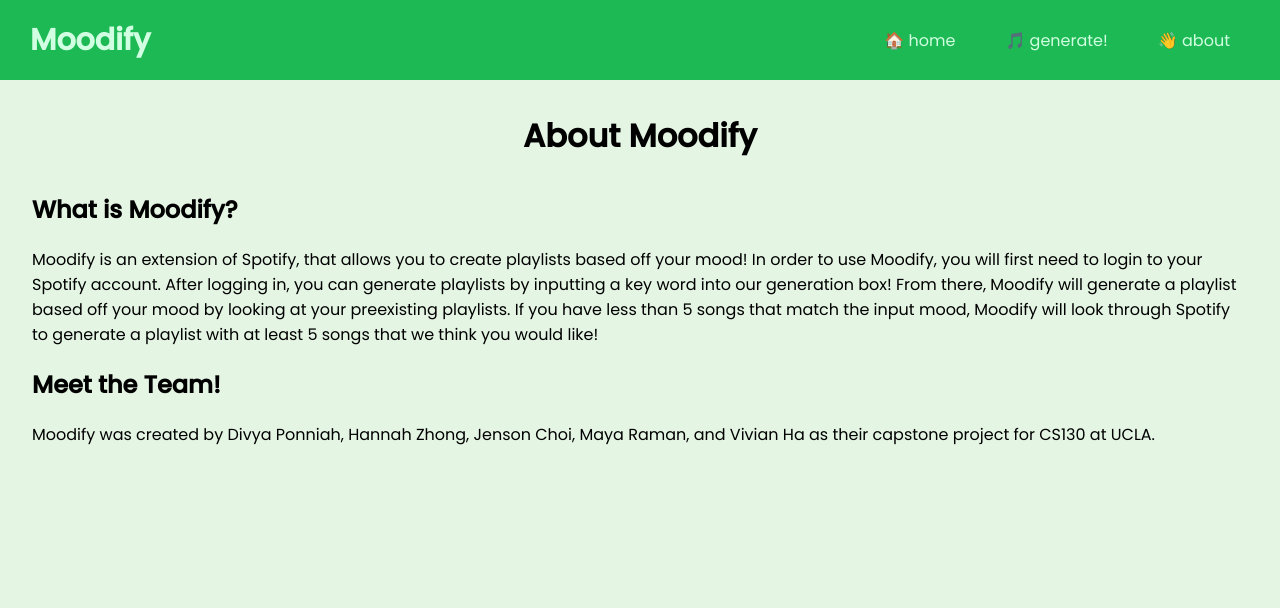
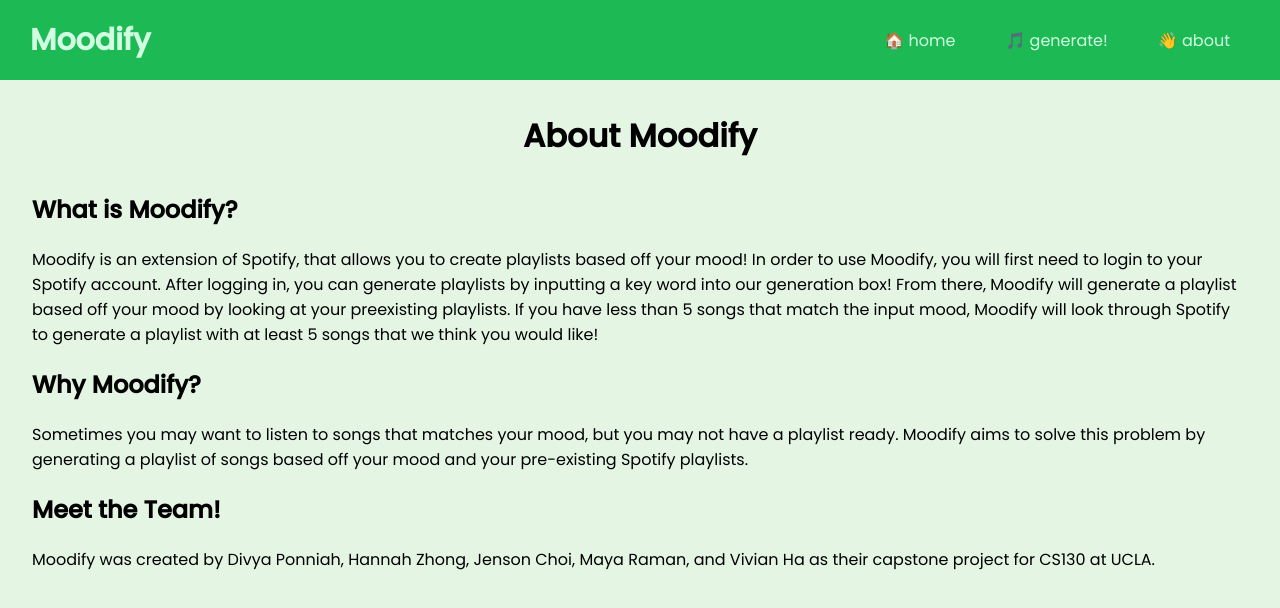
Before and after one commit to JensonChoi/moodify, a React (Create React App) app: page /about in a window 1280 px wide. Shown: the top 608 px of the page. Built offline with nearby package versions, Linux system fonts and the light colour scheme.

Commit message:
added motivation for Moodify in about page

```diff
--- a/src/pages/About.js
+++ b/src/pages/About.js
@@ -1,4 +1,5 @@
 import React from 'react'
+import '../styles/global.css';
 import '../styles/About.css'
 
 const AboutPage = () => {
@@ -13,6 +14,10 @@ const AboutPage = () => {
                 by looking at your preexisting playlists. If you have less than 5 songs that match the input mood, Moodify will look
                 through Spotify to generate a playlist with at least 5 songs that we think you would like!
             </p>
+            <h2>Why Moodify?</h2>
+            <p>Sometimes you may want to listen to songs that matches your mood, but you may not have a playlist ready. Moodify aims
+                to solve this problem by generating a playlist of songs based off your mood and your pre-existing Spotify playlists.
+            </p>
             <h2>Meet the Team!</h2>
             <p>Moodify was created by Divya Ponniah, Hannah Zhong, Jenson Choi, Maya Raman, and Vivian Ha as their capstone project
                 for CS130 at UCLA.
```
